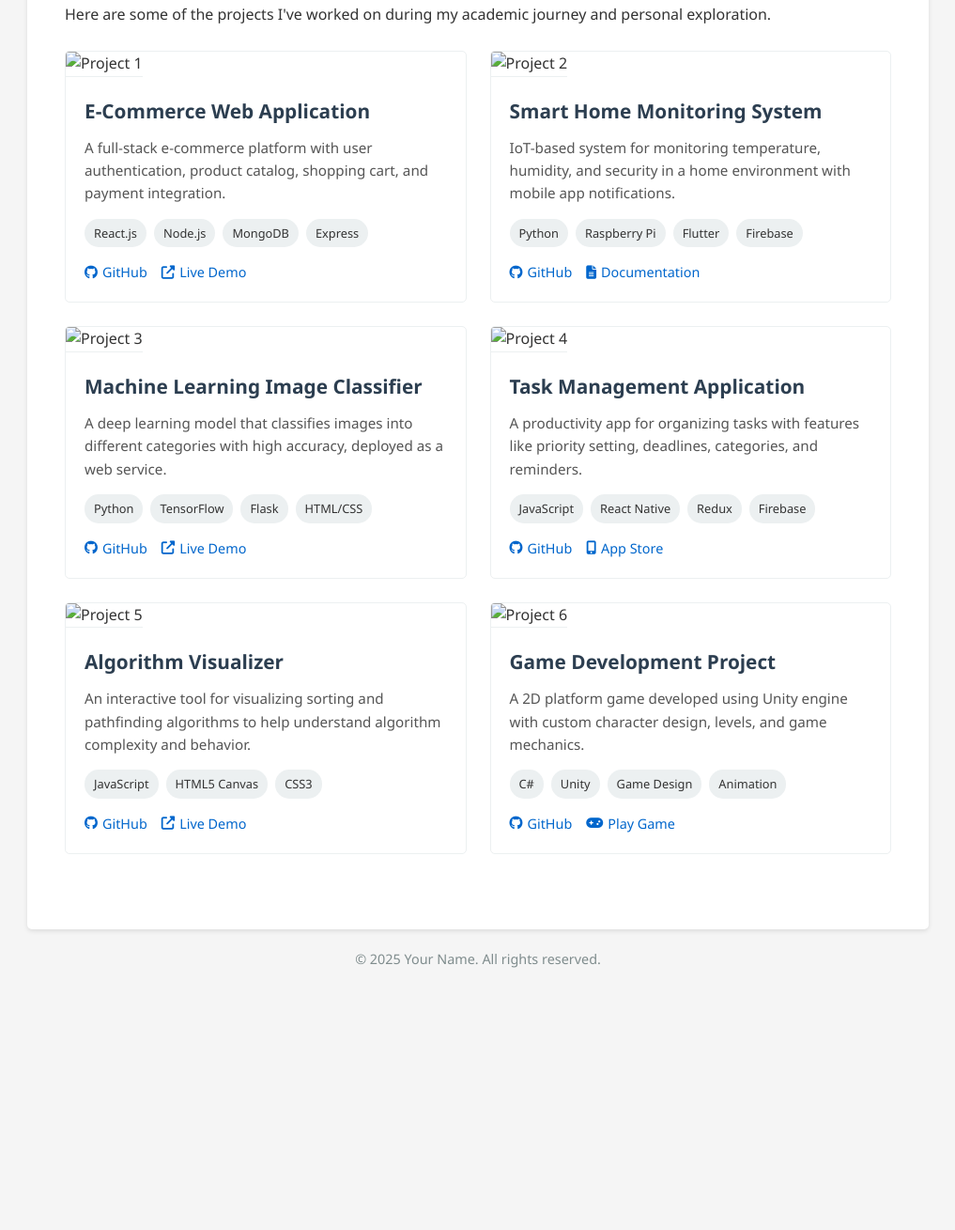
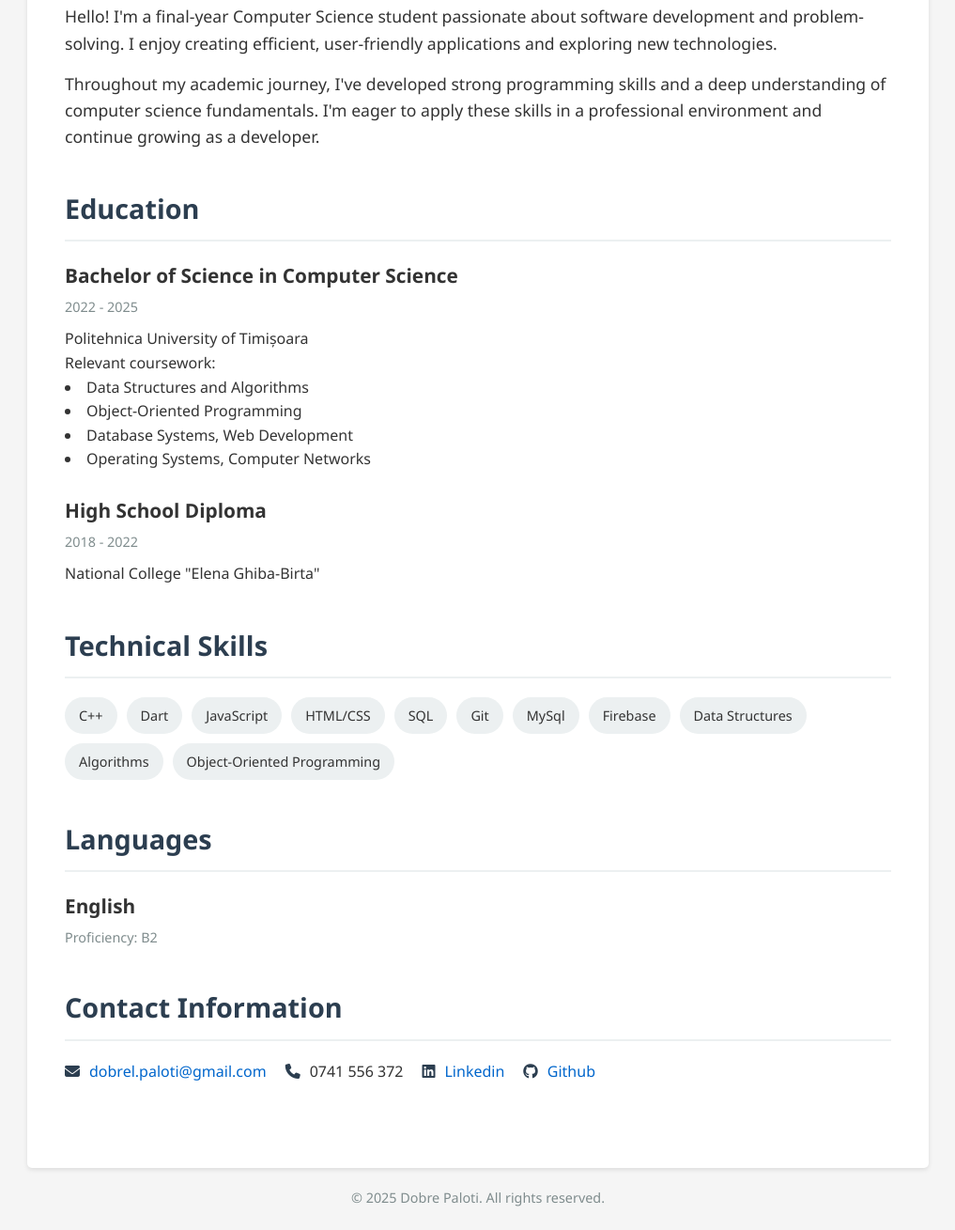
Before and after one commit to Dobree12/Dobree12.github.io, a plain HTML site: page index.html in a window 1280 px wide. Shown: the part 625-1934 px from the top of the page at 94% size, without its empty margins (131-1148 px from the left). Before the commit the page ends 1697 px from the top, so only its background shows below. Drawn offline with Linux system fonts and the light colour scheme.

Commit message:
Add files via upload

```diff
--- a/index.html
+++ b/index.html
@@ -3,7 +3,7 @@
 <head>
     <meta charset="UTF-8">
     <meta name="viewport" content="width=device-width, initial-scale=1.0">
-    <title>Your Name - Projects</title>
+    <title>Your Name - Computer Science Portfolio</title>
     <style>
         /* Global Styles */
         * {
@@ -116,76 +116,58 @@
             padding-bottom: 10px;
         }
 
-        /* Projects Section */
-        .projects-grid {
-            display: grid;
-            grid-template-columns: repeat(auto-fill, minmax(300px, 1fr));
-            gap: 25px;
+        /* About Section */
+        .about p {
+            margin-bottom: 15px;
+            font-size: 1.1rem;
         }
 
-        .project-card {
-            border: 1px solid #ecf0f1;
-            border-radius: 5px;
-            overflow: hidden;
-            transition: transform 0.3s, box-shadow 0.3s;
+        /* Education and Experience */
+        .timeline-item {
+            margin-bottom: 25px;
         }
 
-        .project-card:hover {
-            transform: translateY(-5px);
-            box-shadow: 0 5px 15px rgba(0, 0, 0, 0.1);
+        .timeline-item h3 {
+            font-size: 1.3rem;
+            margin-bottom: 5px;
         }
 
-        .project-img {
-            width: 100%;
-            height: 180px;
-            object-fit: cover;
-            border-bottom: 1px solid #ecf0f1;
+        .timeline-item .date {
+            font-size: 0.9rem;
+            color: #7f8c8d;
+            margin-bottom: 10px;
         }
 
-        .project-content {
-            padding: 20px;
+        /* Skills Section */
+        .skills-list {
+            display: flex;
+            flex-wrap: wrap;
+            gap: 10px;
         }
 
-        .project-title {
-            font-size: 1.3rem;
-            margin-bottom: 10px;
-            color: #2c3e50;
+        .skill-pill {
+            background-color: #ecf0f1;
+            padding: 8px 15px;
+            border-radius: 20px;
+            font-size: 0.9rem;
         }
 
-        .project-description {
-            margin-bottom: 15px;
-            font-size: 0.95rem;
-            color: #555;
+        /* Contact Section */
+        .contact-info {
+            display: flex;
+            flex-wrap: wrap;
+            gap: 20px;
         }
 
-        .tech-stack {
+        .contact-item {
             display: flex;
-            flex-wrap: wrap;
-            gap: 8px;
-            margin-bottom: 15px;
+            align-items: center;
+            margin-bottom: 10px;
         }
 
-        .tech-tag {
-            background-color: #ecf0f1;
-            font-size: 0.8rem;
-            padding: 5px 10px;
-            border-radius: 15px;
-        }
-
-        .project-links {
-            display: flex;
-            gap: 15px;
-        }
-
-        .project-links a {
-            display: flex;
-            align-items: center;
-            font-size: 0.9rem;
-            font-weight: 500;
-        }
-
-        .project-links a i {
-            margin-right: 5px;
+        .contact-item i {
+            margin-right: 10px;
+            color: #2c3e50;
         }
 
         /* Footer */
@@ -197,12 +179,17 @@
         }
 
         @media (max-width: 768px) {
-            .projects-grid {
-                grid-template-columns: 1fr;
+            main {
+                padding: 20px;
             }
 
-            main {
-                padding: 20px;
+            .profile-img {
+                width: 120px;
+                height: 120px;
+            }
+
+            .name {
+                font-size: 2rem;
             }
         }
     </style>
@@ -214,8 +201,8 @@
         <div class="container">
             <div class="profile">
                 <img src="diplomamiuc.jpg" alt="Your Photo" class="profile-img">
-                <h1 class="name">Paloti Dobre</h1>
-                <p class="title">Computer Science Student</p>
+                <h1 class="name">Your Name</h1>
+                <p class="title">Computer Science Student | Junior Software Developer</p>
             </div>
         </div>
     </header>
@@ -223,137 +210,89 @@
     <nav>
         <div class="container">
             <ul>
-                <li><a href="index.html">About Me</a></li>
-                <li><a href="projects.html" class="active">Projects</a></li>
+                <li><a href="index.html" class="active">About Me</a></li>
+                <li><a href="projects.html">Projects</a></li>
             </ul>
         </div>
     </nav>
 
     <div class="container">
         <main>
-            <section class="projects" id="projects">
-                <h2>My Projects</h2>
-                <p style="margin-bottom: 25px;">Here are some of the projects I've worked on during my academic journey and personal exploration.</p>
+            <section class="about" id="about">
+                <h2>About Me</h2>
+                <p>Hello! I'm a final-year Computer Science student passionate about software development and problem-solving. I enjoy creating efficient, user-friendly applications and exploring new technologies.</p>
+                <p>Throughout my academic journey, I've developed strong programming skills and a deep understanding of computer science fundamentals. I'm eager to apply these skills in a professional environment and continue growing as a developer.</p>
+            </section>
 
-                <div class="projects-grid">
-                    <!-- Project 1 -->
-                    <div class="project-card">
-                        <img src="/api/placeholder/400/180" alt="Project 1" class="project-img">
-                        <div class="project-content">
-                            <h3 class="project-title">E-Commerce Web Application</h3>
-                            <p class="project-description">A full-stack e-commerce platform with user authentication, product catalog, shopping cart, and payment integration.</p>
-                            <div class="tech-stack">
-                                <span class="tech-tag">React.js</span>
-                                <span class="tech-tag">Node.js</span>
-                                <span class="tech-tag">MongoDB</span>
-                                <span class="tech-tag">Express</span>
-                            </div>
-                            <div class="project-links">
-                                <a href="#"><i class="fab fa-github"></i> GitHub</a>
-                                <a href="#"><i class="fas fa-external-link-alt"></i> Live Demo</a>
-                            </div>
-                        </div>
+            <section class="education" id="education">
+                <h2>Education</h2>
+                <div class="timeline-item">
+                    <h3>Bachelor of Science in Computer Science</h3>
+                    <p class="date">2022 - 2025</p>
+                    <p>Politehnica University of Timișoara</p>
+                    <p>Relevant coursework: </p>
+                    <li>Data Structures and Algorithms</li>
+                    <li>Object-Oriented Programming
+                    <li>Database Systems, Web Development</li>
+                    <li>Operating Systems, Computer Networks</li>
+                </div>
+                <div class="timeline-item">
+                    <h3>High School Diploma</h3>
+                    <p class="date">2018 - 2022</p>
+                    <p>National College "Elena Ghiba-Birta"</p>
+                </div>
+            </section>
+
+            <section class="skills" id="skills">
+                <h2>Technical Skills</h2>
+                <div class="skills-list">
+                    <span class="skill-pill">C++</span>
+                    <span class="skill-pill">Dart</span>
+                    <span class="skill-pill">JavaScript</span>
+                    <span class="skill-pill">HTML/CSS</span>
+                    <span class="skill-pill">SQL</span>
+                    <span class="skill-pill">Git</span>
+                    <span class="skill-pill">MySql</span>
+                    <span class="skill-pill">Firebase</span>
+                    <span class="skill-pill">Data Structures</span>
+                    <span class="skill-pill">Algorithms</span>
+                    <span class="skill-pill">Object-Oriented Programming</span>
+                </div>
+
+            </section>
+            <section class="languages" id="languages">
+                <h2>Languages</h2>
+                <div class="timeline-item">
+                    <h3>English</h3>
+                    <p class="date">Proficiency: B2</p>
+                </div>
+            </section>
+
+            <section class="contact" id="contact">
+                <h2>Contact Information</h2>
+                <div class="contact-info">
+                    <div class="contact-item">
+                        <i class="fas fa-envelope"></i>
+                        <a href="dobrel.paloti@gmail.com">dobrel.paloti@gmail.com</a>
                     </div>
-
-                    <!-- Project 2 -->
-                    <div class="project-card">
-                        <img src="/api/placeholder/400/180" alt="Project 2" class="project-img">
-                        <div class="project-content">
-                            <h3 class="project-title">Smart Home Monitoring System</h3>
-                            <p class="project-description">IoT-based system for monitoring temperature, humidity, and security in a home environment with mobile app notifications.</p>
-                            <div class="tech-stack">
-                                <span class="tech-tag">Python</span>
-                                <span class="tech-tag">Raspberry Pi</span>
-                                <span class="tech-tag">Flutter</span>
-                                <span class="tech-tag">Firebase</span>
-                            </div>
-                            <div class="project-links">
-                                <a href="#"><i class="fab fa-github"></i> GitHub</a>
-                                <a href="#"><i class="fas fa-file-alt"></i> Documentation</a>
-                            </div>
-                        </div>
+                    <div class="contact-item">
+                        <i class="fas fa-phone"></i>
+                        <span>0741 556 372</span>
                     </div>
-
-                    <!-- Project 3 -->
-                    <div class="project-card">
-                        <img src="/api/placeholder/400/180" alt="Project 3" class="project-img">
-                        <div class="project-content">
-                            <h3 class="project-title">Machine Learning Image Classifier</h3>
-                            <p class="project-description">A deep learning model that classifies images into different categories with high accuracy, deployed as a web service.</p>
-                            <div class="tech-stack">
-                                <span class="tech-tag">Python</span>
-                                <span class="tech-tag">TensorFlow</span>
-                                <span class="tech-tag">Flask</span>
-                                <span class="tech-tag">HTML/CSS</span>
-                            </div>
-                            <div class="project-links">
-                                <a href="#"><i class="fab fa-github"></i> GitHub</a>
-                                <a href="#"><i class="fas fa-external-link-alt"></i> Live Demo</a>
-                            </div>
-                        </div>
+                    <div class="contact-item">
+                        <i class="fab fa-linkedin"></i>
+                        <a href="https://www.linkedin.com/in/dobre-paloti/" target="_blank">Linkedin</a>
                     </div>
-
-                    <!-- Project 4 -->
-                    <div class="project-card">
-                        <img src="/api/placeholder/400/180" alt="Project 4" class="project-img">
-                        <div class="project-content">
-                            <h3 class="project-title">Task Management Application</h3>
-                            <p class="project-description">A productivity app for organizing tasks with features like priority setting, deadlines, categories, and reminders.</p>
-                            <div class="tech-stack">
-                                <span class="tech-tag">JavaScript</span>
-                                <span class="tech-tag">React Native</span>
-                                <span class="tech-tag">Redux</span>
-                                <span class="tech-tag">Firebase</span>
-                            </div>
-                            <div class="project-links">
-                                <a href="#"><i class="fab fa-github"></i> GitHub</a>
-                                <a href="#"><i class="fas fa-mobile-alt"></i> App Store</a>
-                            </div>
-                        </div>
-                    </div>
-
-                    <!-- Project 5 -->
-                    <div class="project-card">
-                        <img src="/api/placeholder/400/180" alt="Project 5" class="project-img">
-                        <div class="project-content">
-                            <h3 class="project-title">Algorithm Visualizer</h3>
-                            <p class="project-description">An interactive tool for visualizing sorting and pathfinding algorithms to help understand algorithm complexity and behavior.</p>
-                            <div class="tech-stack">
-                                <span class="tech-tag">JavaScript</span>
-                                <span class="tech-tag">HTML5 Canvas</span>
-                                <span class="tech-tag">CSS3</span>
-                            </div>
-                            <div class="project-links">
-                                <a href="#"><i class="fab fa-github"></i> GitHub</a>
-                                <a href="#"><i class="fas fa-external-link-alt"></i> Live Demo</a>
-                            </div>
-                        </div>
-                    </div>
-
-                    <!-- Project 6 -->
-                    <div class="project-card">
-                        <img src="/api/placeholder/400/180" alt="Project 6" class="project-img">
-                        <div class="project-content">
-                            <h3 class="project-title">Game Development Project</h3>
-                            <p class="project-description">A 2D platform game developed using Unity engine with custom character design, levels, and game mechanics.</p>
-                            <div class="tech-stack">
-                                <span class="tech-tag">C#</span>
-                                <span class="tech-tag">Unity</span>
-                                <span class="tech-tag">Game Design</span>
-                                <span class="tech-tag">Animation</span>
-                            </div>
-                            <div class="project-links">
-                                <a href="#"><i class="fab fa-github"></i> GitHub</a>
-                                <a href="#"><i class="fas fa-gamepad"></i> Play Game</a>
-                            </div>
-                        </div>
+                    <div class="contact-item">
+                        <i class="fab fa-github"></i>
+                        <a href="https://github.com/Dobree12" target="_blank">Github</a>
                     </div>
                 </div>
             </section>
         </main>
 
         <footer>
-            <p>&copy; 2025 Your Name. All rights reserved.</p>
+            <p>&copy; 2025 Dobre Paloti. All rights reserved.</p>
         </footer>
     </div>
 </body>
```
Also changed, not shown: projects.html (added, +360 -0 lines).
